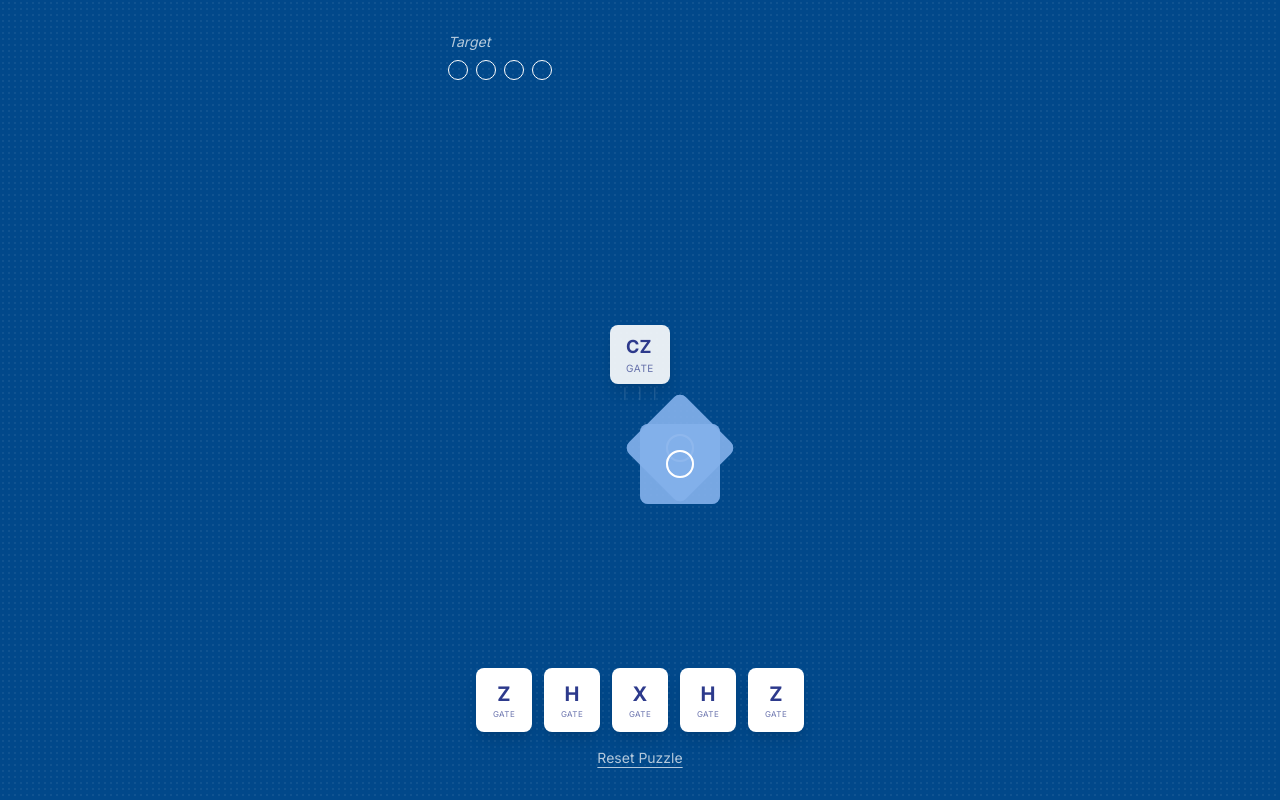
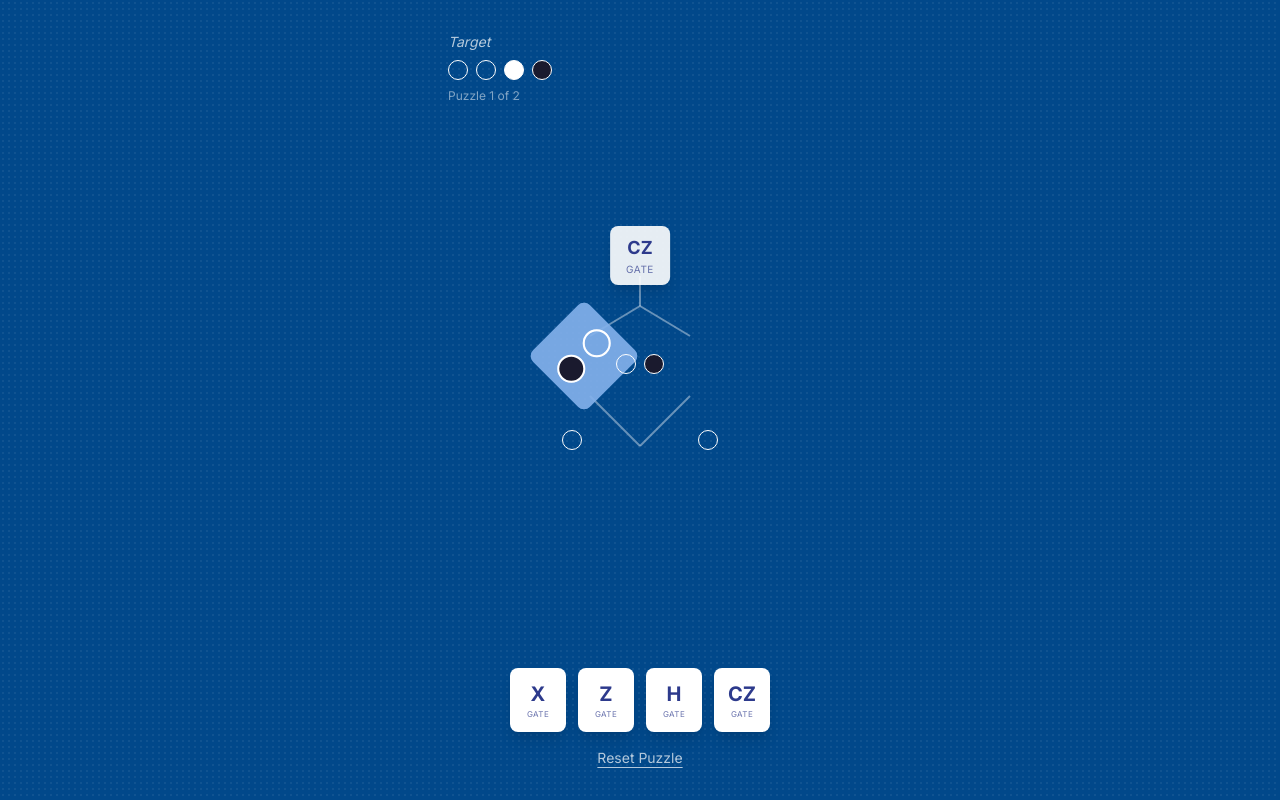
Before and after one commit to moth-quantum/Hello-Quantum, a Next.js app: page /play in a window 1280 px wide. Built offline with nearby package versions, Linux system fonts and the light colour scheme.

Commit message:
feat: refactor quantum game logic and UI for multi-puzzle support
Co-authored-by: James Wootton <18051574+quantumjim@users.noreply.github.com>

```diff
--- a/app/play/page.tsx
+++ b/app/play/page.tsx
@@ -4,80 +4,75 @@ import { useState, useCallback } from "react";
 import { GameBoard } from "@/components/game-board";
 import { GateToolbar } from "@/components/gate-toolbar";
 import { TargetDisplay } from "@/components/target-display";
-import { type QubitState, type GateType, applyGate, checkWinCondition } from "@/lib/quantum-logic";
-
-const INITIAL_STATE: QubitState[][] = [
-  [{ value: "empty" }, { value: "empty" }],
-  [{ value: "filled" }, { value: "empty" }],
-];
-
-const TARGET_STATE: QubitState[][] = [
-  [{ value: "filled" }, { value: "filled" }],
-  [{ value: "empty" }, { value: "filled" }],
-];
-
-const AVAILABLE_GATES: { type: GateType; count: number }[] = [
-  { type: "Z", count: 1 },
-  { type: "H", count: 1 },
-  { type: "X", count: 2 },
-  { type: "H", count: 1 },
-  { type: "Z", count: 1 },
-];
+import {
+  type QuantumState,
+  type GateType,
+  type QubitTarget,
+  INITIAL_STATE,
+  PUZZLES,
+  applyGate,
+  statesEqual,
+} from "@/lib/quantum-logic";
 
 export default function PlayPage() {
-  const [qubitState, setQubitState] = useState<QubitState[][]>(INITIAL_STATE);
-  const [selectedGate, setSelectedGate] = useState<{ type: GateType; index: number } | null>(null);
-  const [usedGates, setUsedGates] = useState<number[]>([]);
+  const [puzzleIndex, setPuzzleIndex] = useState(0);
+  const puzzle = PUZZLES[puzzleIndex];
+
+  const [state, setState] = useState<QuantumState>(puzzle.initial);
+  const [selectedGate, setSelectedGate] = useState<GateType | null>(null);
   const [hasWon, setHasWon] = useState(false);
 
-  const handleGateSelect = useCallback((gate: GateType, index: number) => {
-    if (usedGates.includes(index)) return;
-    if (selectedGate?.index === index) {
-      setSelectedGate(null);
-    } else {
-      setSelectedGate({ type: gate, index });
-    }
-  }, [usedGates, selectedGate]);
+  const availableGates: GateType[] = ['X', 'Z', 'H', 'CZ'];
 
-  const handleQubitClick = useCallback((row: number, col: number) => {
-    if (!selectedGate || hasWon) return;
+  const handleGateSelect = useCallback((gate: GateType) => {
+    setSelectedGate(prev => prev === gate ? null : gate);
+  }, []);
 
-    const newState = applyGate(qubitState, selectedGate.type, row, col);
-    setQubitState(newState);
-    setUsedGates([...usedGates, selectedGate.index]);
+  const handleApplyGate = useCallback((gate: GateType, target?: QubitTarget) => {
+    if (hasWon) return;
+
+    const newState = applyGate(state, gate, target);
+    setState(newState);
     setSelectedGate(null);
 
-    if (checkWinCondition(newState, TARGET_STATE)) {
+    if (statesEqual(newState, puzzle.target)) {
       setHasWon(true);
     }
-  }, [selectedGate, qubitState, usedGates, hasWon]);
+  }, [state, puzzle.target, hasWon]);
 
   const handleReset = useCallback(() => {
-    setQubitState(INITIAL_STATE);
-    setUsedGates([]);
+    setState(puzzle.initial);
     setSelectedGate(null);
     setHasWon(false);
-  }, []);
+  }, [puzzle.initial]);
+
+  const handleNextPuzzle = useCallback(() => {
+    const nextIndex = (puzzleIndex + 1) % PUZZLES.length;
+    setPuzzleIndex(nextIndex);
+    setState(PUZZLES[nextIndex].initial);
+    setSelectedGate(null);
+    setHasWon(false);
+  }, [puzzleIndex]);
 
   return (
     <main className="quantum-bg min-h-screen flex flex-col items-center justify-between py-8 px-4">
       <div className="w-full max-w-sm">
-        <TargetDisplay targetState={TARGET_STATE} />
+        <TargetDisplay targetState={puzzle.target} />
+        <p className="text-white/50 text-xs mt-2">Puzzle {puzzleIndex + 1} of {PUZZLES.length}</p>
       </div>
 
       <div className="flex-1 flex items-center justify-center py-8">
         <GameBoard
-          qubitState={qubitState}
-          onQubitClick={handleQubitClick}
-          selectedGate={selectedGate?.type ?? null}
+          state={state}
+          selectedGate={selectedGate}
+          onApplyGate={handleApplyGate}
         />
       </div>
 
       <div className="w-full max-w-md">
         <GateToolbar
-          gates={AVAILABLE_GATES}
-          usedGates={usedGates}
-          selectedGateIndex={selectedGate?.index ?? null}
+          gates={availableGates}
+          selectedGate={selectedGate}
           onGateSelect={handleGateSelect}
         />
       </div>
@@ -86,12 +81,20 @@ export default function PlayPage() {
         <div className="fixed inset-0 bg-black/50 flex items-center justify-center z-50">
           <div className="bg-white rounded-xl p-8 text-center shadow-2xl">
             <h2 className="text-2xl font-bold text-[#2D3A8C] mb-4">Puzzle Solved!</h2>
-            <button
-              onClick={handleReset}
-              className="px-6 py-2 bg-[#4052B5] text-white rounded-lg font-medium hover:bg-[#2D3A8C] transition-colors"
-            >
-              Play Again
-            </button>
+            <div className="flex gap-4">
+              <button
+                onClick={handleReset}
+                className="px-6 py-2 bg-gray-200 text-[#2D3A8C] rounded-lg font-medium hover:bg-gray-300 transition-colors"
+              >
+                Retry
+              </button>
+              <button
+                onClick={handleNextPuzzle}
+                className="px-6 py-2 bg-[#4052B5] text-white rounded-lg font-medium hover:bg-[#2D3A8C] transition-colors"
+              >
+                Next Puzzle
+              </button>
+            </div>
           </div>
         </div>
       )}
--- a/components/game-board.tsx
+++ b/components/game-board.tsx
@@ -1,74 +1,114 @@
 "use client";
 
-import { type QubitState, type GateType } from "@/lib/quantum-logic";
+import { type QuantumState, type GateType, type QubitTarget } from "@/lib/quantum-logic";
 import { QubitCircle } from "./qubit-circle";
 
 interface GameBoardProps {
-  qubitState: QubitState[][];
-  onQubitClick: (row: number, col: number) => void;
+  state: QuantumState;
   selectedGate: GateType | null;
+  onApplyGate: (gate: GateType, target?: QubitTarget) => void;
 }
 
-export function GameBoard({ qubitState, onQubitClick, selectedGate }: GameBoardProps) {
+export function GameBoard({ state, selectedGate, onApplyGate }: GameBoardProps) {
+  const handleQubitClick = (target: QubitTarget) => {
+    if (selectedGate && selectedGate !== 'CZ') {
+      onApplyGate(selectedGate, target);
+    }
+  };
+
+  const handleCZClick = () => {
+    if (selectedGate === 'CZ') {
+      onApplyGate('CZ');
+    }
+  };
+
   return (
-    <div className="relative">
+    <div className="relative w-[280px] h-[320px]">
       {/* Connection lines SVG */}
       <svg
         className="absolute inset-0 w-full h-full pointer-events-none"
-        viewBox="0 0 280 280"
+        viewBox="0 0 280 320"
         preserveAspectRatio="xMidYMid meet"
       >
-        {/* Vertical lines from tiles to bottom */}
-        <path d="M 70 200 L 70 260" className="connection-line" />
-        <path d="M 140 200 L 140 260" className="connection-line" />
-        <path d="M 210 200 L 210 260" className="connection-line" />
+        {/* Lines from CZ gate to top tiles */}
+        <path d="M 140 50 L 140 80" className="connection-line" />
+        <path d="M 140 80 L 90 110" className="connection-line" />
+        <path d="M 140 80 L 190 110" className="connection-line" />
 
-        {/* Lines connecting to CZ gate at top */}
-        <path d="M 140 20 L 140 60" className="connection-line" />
+        {/* Lines connecting the diamond */}
+        <path d="M 90 170 L 140 220" className="connection-line" />
+        <path d="M 190 170 L 140 220" className="connection-line" />
       </svg>
 
       {/* CZ Gate at top */}
-      <div className="flex justify-center mb-6">
-        <div className="bg-white/90 rounded-lg px-4 py-2 shadow-lg">
+      <div className="absolute top-0 left-1/2 -translate-x-1/2">
+        <button
+          onClick={handleCZClick}
+          disabled={selectedGate !== 'CZ'}
+          className={`
+            bg-white/90 rounded-lg px-4 py-2 shadow-lg transition-all
+            ${selectedGate === 'CZ' ? 'cursor-pointer hover:scale-105 ring-2 ring-white' : 'cursor-default'}
+          `}
+        >
           <span className="text-[#2D3A8C] font-bold text-lg">CZ</span>
           <div className="text-[#2D3A8C]/70 text-[10px] uppercase tracking-wider">Gate</div>
-        </div>
+        </button>
       </div>
 
-      {/* Main game grid - diamond layout */}
-      <div className="flex flex-col items-center gap-2">
-        {/* Top row - 2 qubits */}
-        <div className="flex gap-4">
-          {qubitState[0].map((qubit, col) => (
-            <button
-              key={`0-${col}`}
-              onClick={() => onQubitClick(0, col)}
-              disabled={!selectedGate}
-              className={`quantum-tile w-20 h-20 ${
-                selectedGate ? "cursor-pointer hover:bg-white/30" : "cursor-default"
-              }`}
-            >
-              <QubitCircle value={qubit.value} />
-            </button>
-          ))}
+      {/* Main diamond grid */}
+      <div className="absolute top-[90px] left-1/2 -translate-x-1/2">
+        {/* Top row - left and right qubits */}
+        <div className="flex gap-20 mb-4">
+          {/* Left qubit tile */}
+          <button
+            onClick={() => handleQubitClick('left')}
+            disabled={!selectedGate || selectedGate === 'CZ'}
+            className={`
+              quantum-tile w-20 h-20 flex flex-col items-center justify-center gap-2
+              ${selectedGate && selectedGate !== 'CZ' ? 'cursor-pointer hover:bg-white/30' : 'cursor-default'}
+            `}
+          >
+            <QubitCircle state={state.leftTop} />
+            <QubitCircle state={state.leftBottom} />
+          </button>
+
+          {/* Right qubit tile */}
+          <button
+            onClick={() => handleQubitClick('right')}
+            disabled={!selectedGate || selectedGate === 'CZ'}
+            className={`
+              quantum-tile w-20 h-20 flex flex-col items-center justify-center gap-2
+              ${selectedGate && selectedGate !== 'CZ' ? 'cursor-pointer hover:bg-white/30' : 'cursor-default'}
+            `}
+          >
+            <QubitCircle state={state.rightTop} />
+            <QubitCircle state={state.rightBottom} />
+          </button>
         </div>
 
-        {/* Bottom row - 2 qubits (rotated 45deg arrangement) */}
-        <div className="flex gap-4 mt-2">
-          {qubitState[1].map((qubit, col) => (
-            <button
-              key={`1-${col}`}
-              onClick={() => onQubitClick(1, col)}
-              disabled={!selectedGate}
-              className={`quantum-tile w-20 h-20 rotate-45 ${
-                selectedGate ? "cursor-pointer hover:bg-white/30" : "cursor-default"
-              }`}
-            >
-              <div className="-rotate-45">
-                <QubitCircle value={qubit.value} />
-              </div>
-            </button>
-          ))}
+        {/* Correlation row - rotated tiles */}
+        <div className="flex justify-center gap-4">
+          {/* Top correlation */}
+          <div className="quantum-tile-correlation w-16 h-16 rotate-45 flex items-center justify-center">
+            <div className="-rotate-45 flex gap-2">
+              <QubitCircle state={state.topCorrelation} size="sm" />
+              <QubitCircle state={state.bottomCorrelation} size="sm" />
+            </div>
+          </div>
+        </div>
+
+        {/* Diagonal correlations */}
+        <div className="flex justify-center gap-20 mt-4">
+          <div className="quantum-tile-correlation w-14 h-14 rotate-45 flex items-center justify-center">
+            <div className="-rotate-45">
+              <QubitCircle state={state.leftCorrelation} size="sm" />
+            </div>
+          </div>
+          <div className="quantum-tile-correlation w-14 h-14 rotate-45 flex items-center justify-center">
+            <div className="-rotate-45">
+              <QubitCircle state={state.rightCorrelation} size="sm" />
+            </div>
+          </div>
         </div>
       </div>
     </div>
--- a/components/gate-toolbar.tsx
+++ b/components/gate-toolbar.tsx
@@ -3,40 +3,33 @@
 import { type GateType } from "@/lib/quantum-logic";
 
 interface GateToolbarProps {
-  gates: { type: GateType; count: number }[];
-  usedGates: number[];
-  selectedGateIndex: number | null;
-  onGateSelect: (gate: GateType, index: number) => void;
+  gates: GateType[];
+  selectedGate: GateType | null;
+  onGateSelect: (gate: GateType) => void;
 }
 
 export function GateToolbar({
   gates,
-  usedGates,
-  selectedGateIndex,
+  selectedGate,
   onGateSelect,
 }: GateToolbarProps) {
   return (
     <div className="flex justify-center gap-3">
       {gates.map((gate, index) => {
-        const isUsed = usedGates.includes(index);
-        const isSelected = selectedGateIndex === index;
+        const isSelected = selectedGate === gate;
 
         return (
           <button
             key={index}
-            onClick={() => onGateSelect(gate.type, index)}
-            disabled={isUsed}
+            onClick={() => onGateSelect(gate)}
             className={`
               w-14 h-16 rounded-lg flex flex-col items-center justify-center
               transition-all duration-200 ease-out
-              ${isUsed
-                ? "bg-[#7B8ED8]/50 text-white/50 cursor-not-allowed"
-                : "bg-white text-[#2D3A8C] shadow-lg hover:scale-105 hover:shadow-xl active:scale-95"
-              }
+              bg-white text-[#2D3A8C] shadow-lg hover:scale-105 hover:shadow-xl active:scale-95
               ${isSelected ? "ring-2 ring-white ring-offset-2 ring-offset-[#4052B5] scale-105" : ""}
             `}
           >
-            <span className="font-bold text-xl">{gate.type}</span>
+            <span className="font-bold text-xl">{gate}</span>
             <span className="text-[8px] uppercase tracking-wider opacity-70">Gate</span>
           </button>
         );
--- a/components/qubit-circle.tsx
+++ b/components/qubit-circle.tsx
@@ -1,6 +1,6 @@
 'use client';
 
-import { CircleState } from '@/lib/quantum-logic';
+import { type CircleState } from '@/lib/quantum-logic';
 
 interface QubitCircleProps {
   state: CircleState;
--- a/components/target-display.tsx
+++ b/components/target-display.tsx
@@ -1,19 +1,26 @@
 "use client";
 
-import { type QubitState } from "@/lib/quantum-logic";
+import { type QuantumState, type CircleState } from "@/lib/quantum-logic";
 import { QubitCircle } from "./qubit-circle";
 
 interface TargetDisplayProps {
-  targetState: QubitState[][];
+  targetState: QuantumState;
 }
 
 export function TargetDisplay({ targetState }: TargetDisplayProps) {
+  const circles: CircleState[] = [
+    targetState.leftTop,
+    targetState.rightTop,
+    targetState.leftBottom,
+    targetState.rightBottom,
+  ];
+
   return (
     <div className="text-white/70">
       <p className="text-sm mb-2 italic">Target</p>
       <div className="flex gap-2">
-        {targetState.flat().map((qubit, index) => (
-          <QubitCircle key={index} value={qubit.value} size="sm" />
+        {circles.map((state, index) => (
+          <QubitCircle key={index} state={state} size="sm" />
         ))}
       </div>
     </div>
```
